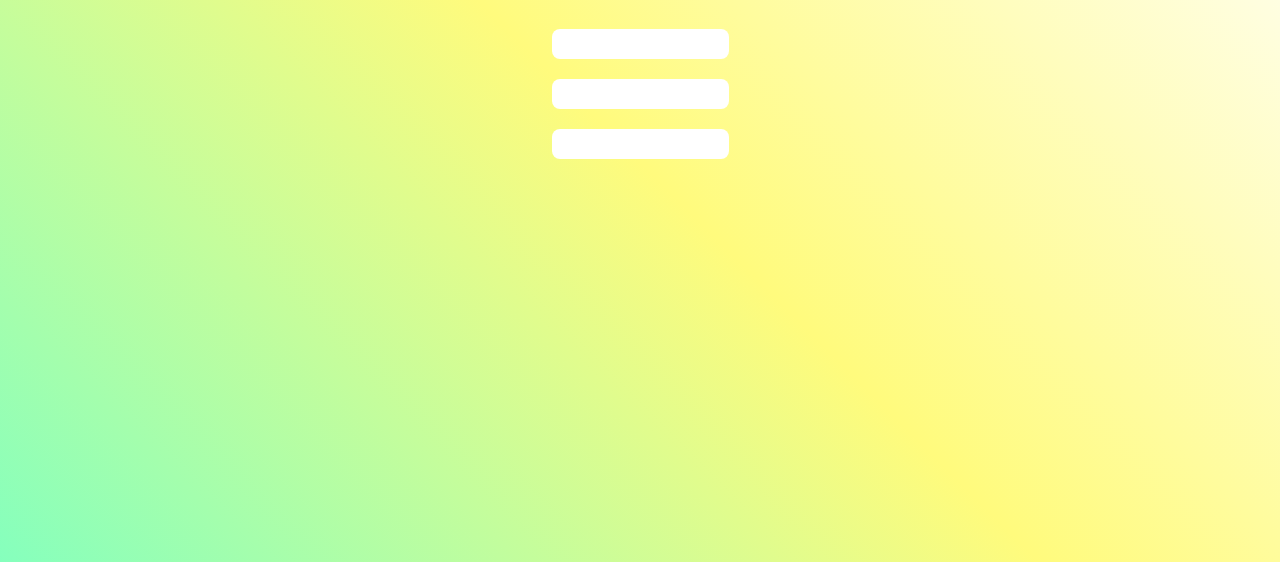
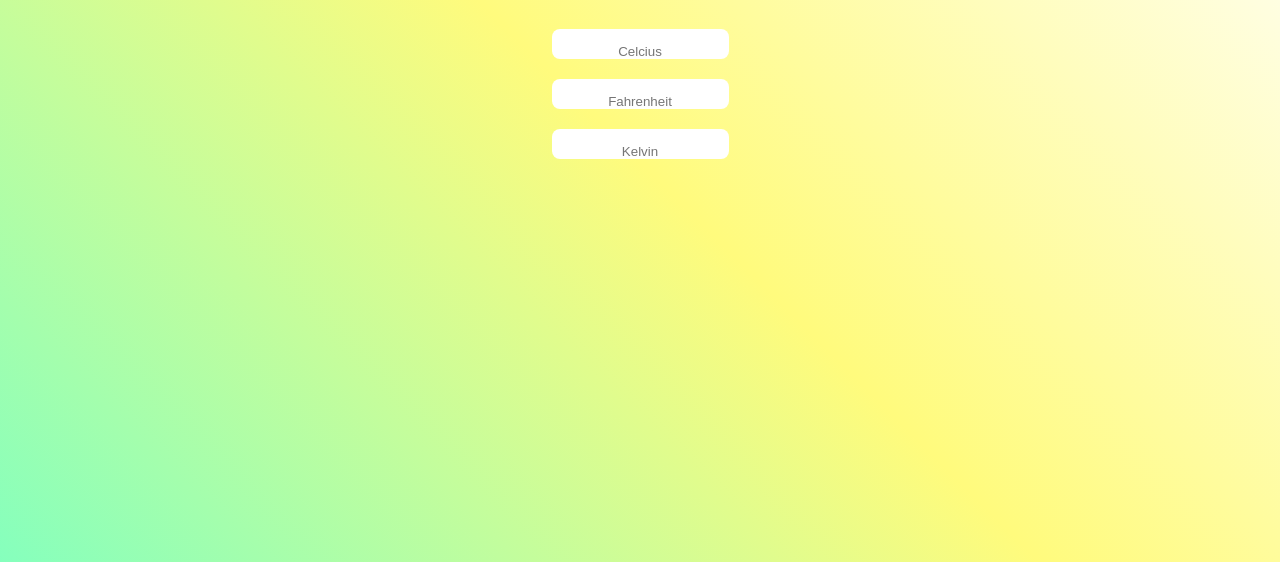
Before and after one commit to zillomoons/temperature_converter, a plain HTML site: page index.html in a window 1280 px wide. Shown: the part 238-800 px from the top of the page. Drawn offline with Linux system fonts and the light colour scheme.

Commit message:
added markup

```diff
--- a/index.html
+++ b/index.html
@@ -14,9 +14,9 @@
             <h1>Converter</h1>
         </header>
         <section class="inputs">
-            <input type="text" name="celcius" id="celcius" class="input">
-            <input type="text" name="fahrenheit" id="fahrenheit" class="input">
-            <input type="text" name="kelvin" id="kelvin" class="input">
+            <input type="text" name="celcius" id="celcius" class="input" placeholder="Celcius">
+            <input type="text" name="fahrenheit" id="fahrenheit" class="input" placeholder="Fahrenheit">
+            <input type="text" name="kelvin" id="kelvin" class="input" placeholder="Kelvin">
         </section>
     </main>
     <script src="app.js"></script>
```
